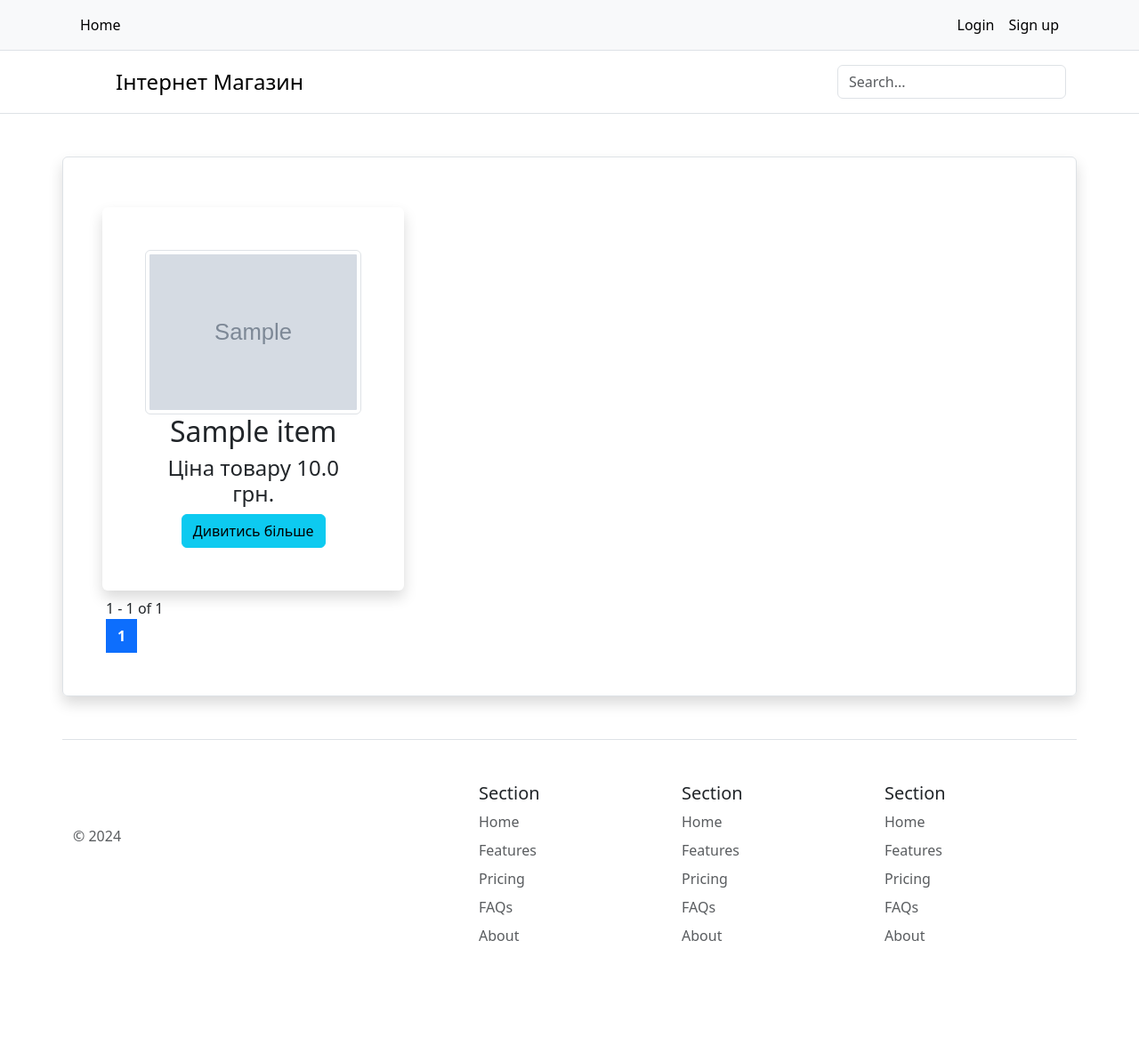
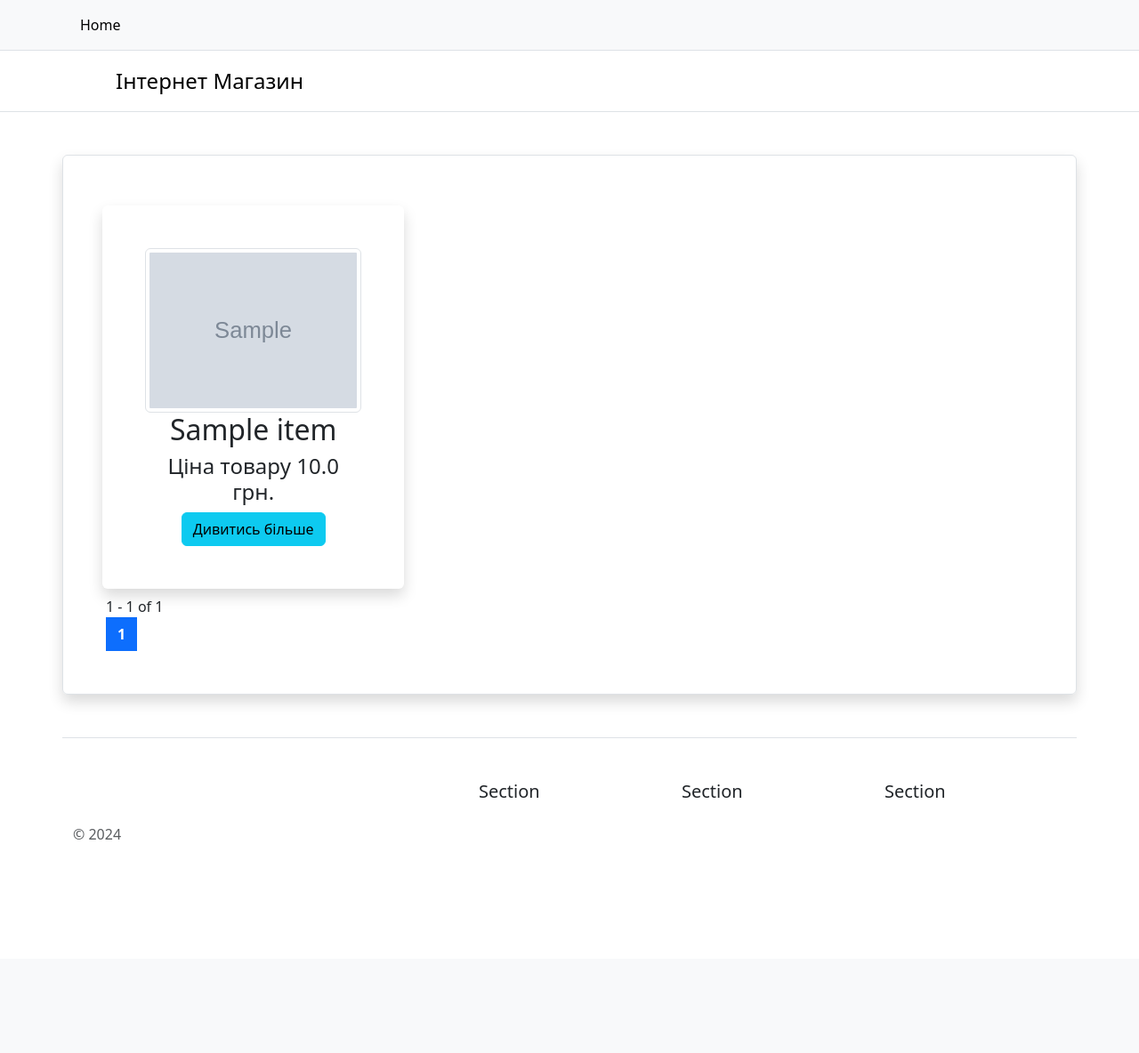
Before and after one commit to egen111222/full_new_store, a Flask app: page / in a window 1280 px wide. Shown: the whole page at 89% size. After the commit the page ends 944 px from the top, so only its background shows below. Run offline with Flask 3, Linux system fonts and the light colour scheme; tables that the repository leaves empty hold one stand-in row (values such as "Sample post"); grey boxes marked "Sample" are stand-in pictures.

Commit message:
SECOND VERSION OF SITE

```diff
--- a/app.py
+++ b/app.py
@@ -10,7 +10,7 @@ from adapters import ItemView,OrderView,AdminView
 from flask_session import Session
 from cart_part import cart_app
 from order_part import orders_app
-from config_models import MenuElement
+from config_models import MenuElement,SectionElement
 from auth_lib import login_manager
 from auth_part import auth_app
 from mail_lib import mail
@@ -38,6 +38,10 @@ with app.app_context():
     db.create_all()
     menu_elements = MenuElement.query.all()
     app.jinja_env.globals["menu_elements"] = menu_elements
+    app.jinja_env.globals["section1"] = SectionElement.query.filter(SectionElement.section_align == 1).all()
+    app.jinja_env.globals["section2"] = SectionElement.query.filter(SectionElement.section_align == 2).all()
+    app.jinja_env.globals["section3"] = SectionElement.query.filter(SectionElement.section_align == 3).all()
+
 
 
 login_manager.init_app(app)
@@ -61,6 +65,7 @@ admin = Admin(app, name='Магазин', template_mode='bootstrap3')
 admin.add_view(ItemView(Item, db.session))
 admin.add_view(OrderView(Order, db.session))
 admin.add_view(AdminView(MenuElement, db.session))
+admin.add_view(AdminView(SectionElement, db.session))
 
 if __name__ == "__main__":
     app.run()
--- a/templates/layout.html
+++ b/templates/layout.html
@@ -17,10 +17,6 @@
         {%endfor%}
 
       </ul>
-      <ul class="nav">
-        <li class="nav-item"><a href="#" class="nav-link link-body-emphasis px-2">Login</a></li>
-        <li class="nav-item"><a href="#" class="nav-link link-body-emphasis px-2">Sign up</a></li>
-      </ul>
     </div>
   </nav>
 
@@ -30,9 +26,7 @@
         <svg class="bi me-2" width="40" height="32"><use xlink:href="#bootstrap"></use></svg>
         <span class="fs-4">Інтернет Магазин</span>
       </a>
-      <form class="col-12 col-lg-auto mb-3 mb-lg-0" role="search">
-        <input type="search" class="form-control" placeholder="Search..." aria-label="Search">
-      </form>
+
     </div>
   </header>
 
@@ -60,33 +54,27 @@
     <div class="col mb-3">
       <h5>Section</h5>
       <ul class="nav flex-column">
-        <li class="nav-item mb-2"><a href="#" class="nav-link p-0 text-body-secondary">Home</a></li>
-        <li class="nav-item mb-2"><a href="#" class="nav-link p-0 text-body-secondary">Features</a></li>
-        <li class="nav-item mb-2"><a href="#" class="nav-link p-0 text-body-secondary">Pricing</a></li>
-        <li class="nav-item mb-2"><a href="#" class="nav-link p-0 text-body-secondary">FAQs</a></li>
-        <li class="nav-item mb-2"><a href="#" class="nav-link p-0 text-body-secondary">About</a></li>
+        {% for section_element in section1 %}
+        <li class="nav-item mb-2"><a href="{{section_element.link}}" class="nav-link p-0 text-body-secondary">{{section_element.name}}</a></li>
+        {% endfor %}
       </ul>
     </div>
 
     <div class="col mb-3">
       <h5>Section</h5>
       <ul class="nav flex-column">
-        <li class="nav-item mb-2"><a href="#" class="nav-link p-0 text-body-secondary">Home</a></li>
-        <li class="nav-item mb-2"><a href="#" class="nav-link p-0 text-body-secondary">Features</a></li>
-        <li class="nav-item mb-2"><a href="#" class="nav-link p-0 text-body-secondary">Pricing</a></li>
-        <li class="nav-item mb-2"><a href="#" class="nav-link p-0 text-body-secondary">FAQs</a></li>
-        <li class="nav-item mb-2"><a href="#" class="nav-link p-0 text-body-secondary">About</a></li>
+        {% for section_element in section2 %}
+        <li class="nav-item mb-2"><a href="{{section_element.link}}" class="nav-link p-0 text-body-secondary">{{section_element.name}}</a></li>
+        {% endfor %}
       </ul>
     </div>
 
     <div class="col mb-3">
       <h5>Section</h5>
       <ul class="nav flex-column">
-        <li class="nav-item mb-2"><a href="#" class="nav-link p-0 text-body-secondary">Home</a></li>
-        <li class="nav-item mb-2"><a href="#" class="nav-link p-0 text-body-secondary">Features</a></li>
-        <li class="nav-item mb-2"><a href="#" class="nav-link p-0 text-body-secondary">Pricing</a></li>
-        <li class="nav-item mb-2"><a href="#" class="nav-link p-0 text-body-secondary">FAQs</a></li>
-        <li class="nav-item mb-2"><a href="#" class="nav-link p-0 text-body-secondary">About</a></li>
+        {% for section_element in section3 %}
+        <li class="nav-item mb-2"><a href="{{section_element.link}}" class="nav-link p-0 text-body-secondary">{{section_element.name}}</a></li>
+        {% endfor %}
       </ul>
     </div>
   </footer>
```
Also changed, not shown: config_models.py (+8 -0 lines), 2 other files.
